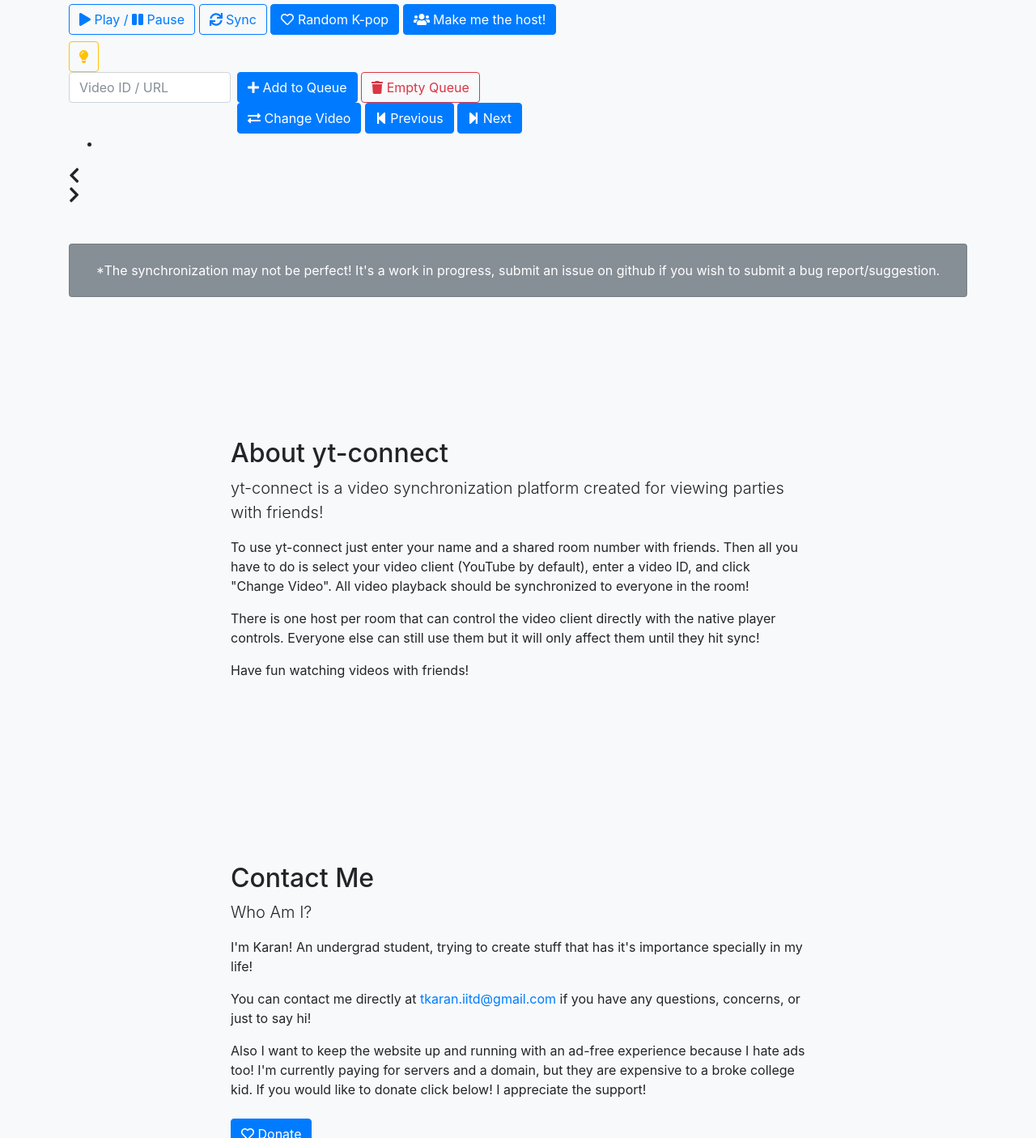
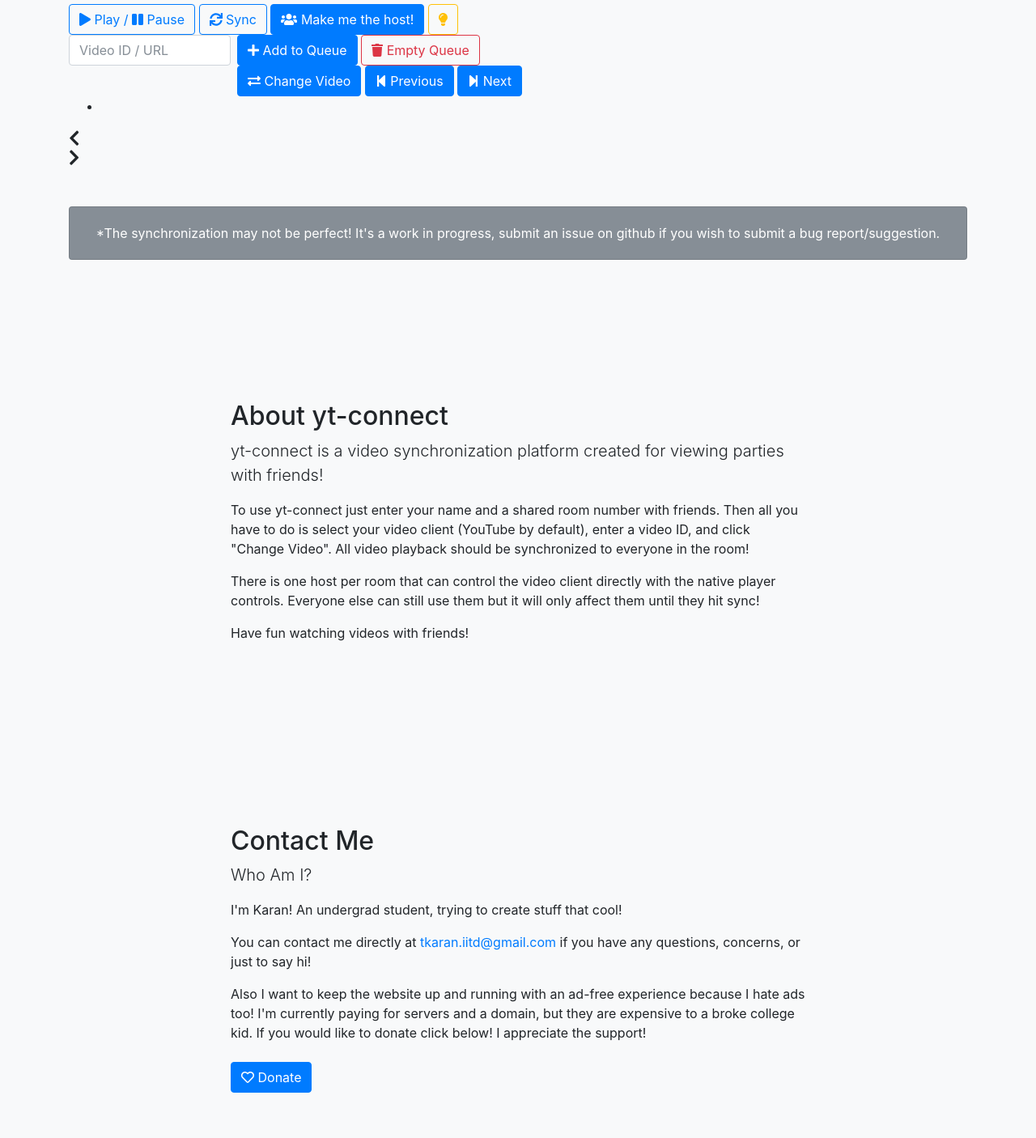
Before and after one commit to karan469/yt-connect, a website with bundled scripts: page index.html in a window 1280 px wide. Shown: the part 1472-2878 px from the top of the page at 81% size. Built offline with nearby package versions, Linux system fonts and the light colour scheme; a script that the page names is missing; files whose address does not match are found by name.

Commit message:
Update index.html

```diff
--- a/index.html
+++ b/index.html
@@ -186,7 +186,7 @@
 
                         <button id="syncbutton" onclick="syncVideo(roomnum);syncAlert()" style="margin-top:.5rem" class="btn btn-outline-primary"><i class="fa fa-sync"></i> Sync</button>
 
-                        <button id="loveButton" onclick="loveLive(roomnum)" style="margin-top:.5rem" class="btn btn-primary"><i class="far fa-heart"></i> Random K-pop</button>
+<!--                         <button id="loveButton" onclick="loveLive(roomnum)" style="margin-top:.5rem" class="btn btn-primary"><i class="far fa-heart"></i> Random K-pop</button> -->
                         <!-- <br/> -->
                         <button id="hostbutton" onclick="changeHost(roomnum)" style="margin-top:.5rem" class="btn btn-primary"><i class="fas fa-users"></i> Make me the host!</button>
                         <!-- Turn off the lights -->
@@ -332,7 +332,7 @@
                         <div class="col-lg-8 mx-auto">
                             <h2>Contact Me</h2>
                             <p class="lead">Who Am I?</p>
-                            <p> I'm Karan! An undergrad student, trying to create stuff that has it's importance specially in my life!</p>
+                            <p> I'm Karan! An undergrad student, trying to create stuff that cool!</p>
                             <p> You can contact me directly at <a href="mailto:tkaran.iitd@gmail.com?Subject=yt-connect">tkaran.iitd@gmail.com</a> if you have any questions, concerns, or just to say hi!</p>
                             <p> Also I want to keep the website up and running with an ad-free experience because I hate ads too! I'm currently paying for servers and a domain, but they are expensive to a broke college kid. If you would like to donate click
                                 below! I appreciate the support!</p>
```
